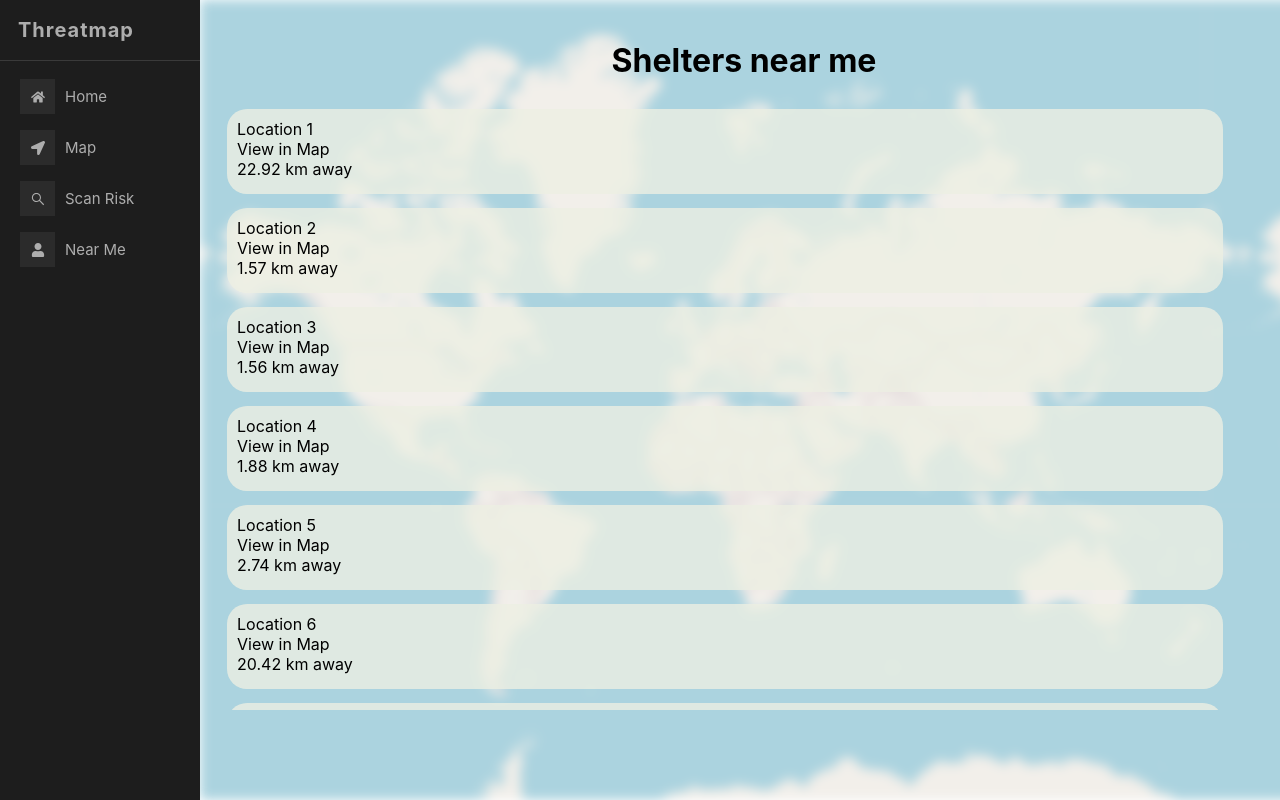
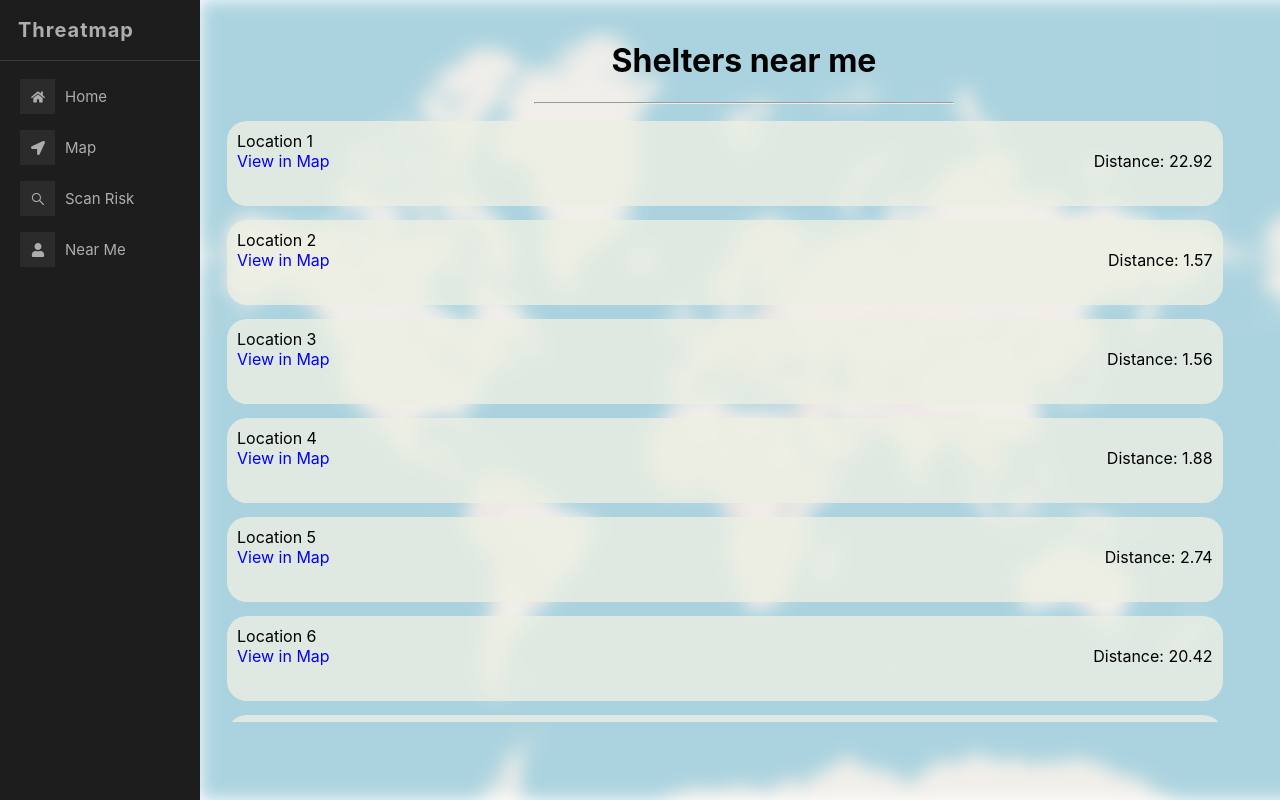
Before and after one commit to jezheng20/RiskHerald, a Next.js app in the folder frontend/: page /near_me in a window 1280 px wide. Shown: the top 800 px of the page. Built offline with nearby package versions, Linux system fonts and the light colour scheme.

Commit message:
More CSS
aaaaa

```diff
--- a/frontend/components/Card.jsx
+++ b/frontend/components/Card.jsx
@@ -1,12 +1,25 @@
 import React, { useState } from 'react';
+import { FiAlertTriangle, GiPerson } from "react-icons/fi";
+
+import {
+    ProSidebar,
+    Menu,
+    MenuItem,
+    SubMenu,
+    SidebarHeader,
+    SidebarFooter,
+    SidebarContent,
+} from 'react-pro-sidebar';
+import { FaUser, FaHome, FaLocationArrow, FaSistrix } from 'react-icons/fa';
+import 'react-pro-sidebar/dist/css/styles.css';
+
 
 const LinkCard = (props) => {
     return (
         <div className = "cardBody">
             {props.name}<br/>
-            <a href={props.link} style = {{
-                fontColor: "blue"}}>View in Map</a><br/>
-            {props.distance} km away
+            <a href={props.link} style = {{color: "blue"}}>View in Map</a>
+            <div style={{float:'right'}}>Distance: {props.distance}</div>
         </div>
     );
 };
--- a/frontend/pages/near_me.jsx
+++ b/frontend/pages/near_me.jsx
@@ -29,6 +29,7 @@ const near_me = ({ }) => {
                     width: '70%'
 	            }}>
 	            <h1>Shelters near me</h1>
+	            <hr/>
 	        </div>
 
 	        <div className = "scrollBar" style = {{
--- a/frontend/styles/globals.css
+++ b/frontend/styles/globals.css
@@ -32,10 +32,41 @@ div.indexBack {
   top: 0%;
   left: 0;
   background-image: url("../public/images/world.png");
-  filter: blur(6px);
   z-index: 0;
   height: 100%;
   width: 100%;
+
+  animation: turning 10s alternate-reverse infinite;
+
+}
+
+#searchButton {
+  background-color: white;
+  border: 1px solid black;
+}
+
+#searchBar {
+  border: 1px solid black;
+}
+
+
+@keyframes turning {
+    0% {
+        filter: blur(1px);
+    }
+    25% {
+        filter: blur(2px);
+    }
+    50% {
+        filter: blur(9px);
+    }
+    75% {
+        filter: blur(15px);
+    }
+    100% {
+        filter: blur(19px);
+    }
+
 }
 
 div.indexMain {
```
Also changed, not shown: frontend/pages/scan_risk.jsx (+13 -2 lines).
